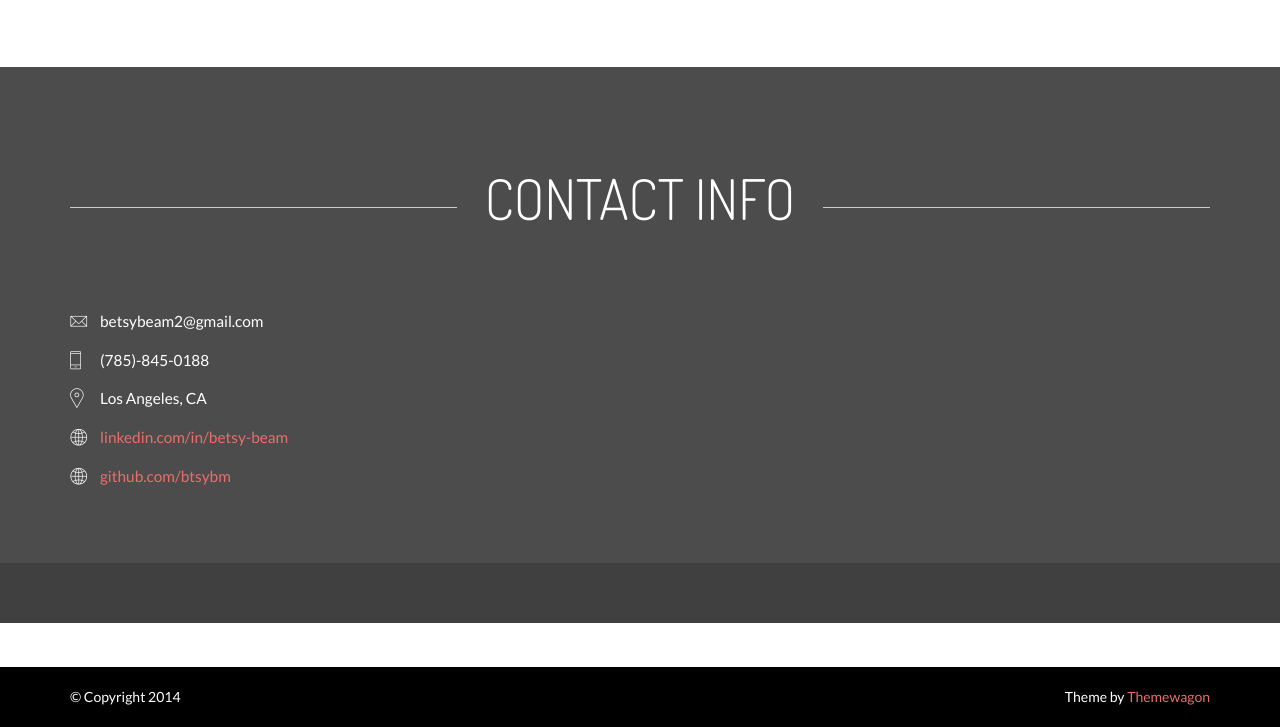
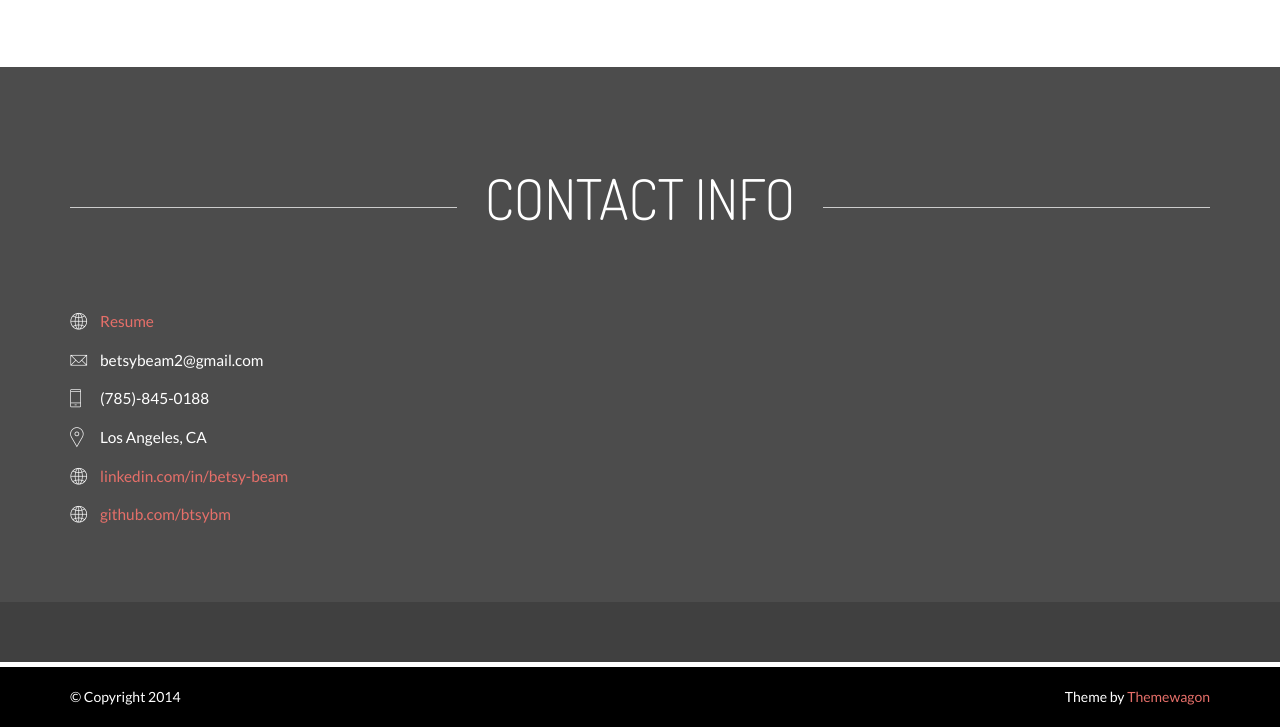
Before and after one commit to btsybm/portfolio-final, a plain HTML site: page index.html in a window 1280 px wide. Shown: the part 2860-3587 px from the top of the page. Drawn offline with Linux system fonts and the light colour scheme; some packages are replaced by stand-ins of ours.

Commit message:
link to resume

```diff
--- a/index.html
+++ b/index.html
@@ -234,6 +234,7 @@
                             <div class="moreDetails">
 
                                 <ul class="address">
+                                    <li><i class="pe-7s-global"></i><span><a href="https://drive.google.com/file/d/1Dsq9_IcBgCihW1Om67e7NeFoOI4DCExL/view?usp=sharing" target="_blank">Resume</a></span></li>
                                     <li><i class="pe-7s-mail"></i><span>betsybeam2@gmail.com</span></li>
                                     <li><i class="pe-7s-phone"></i><span>(785)-845-0188</span></li>
                                     <li><i class="pe-7s-map-marker"></i><span>Los Angeles, CA</li>
```
